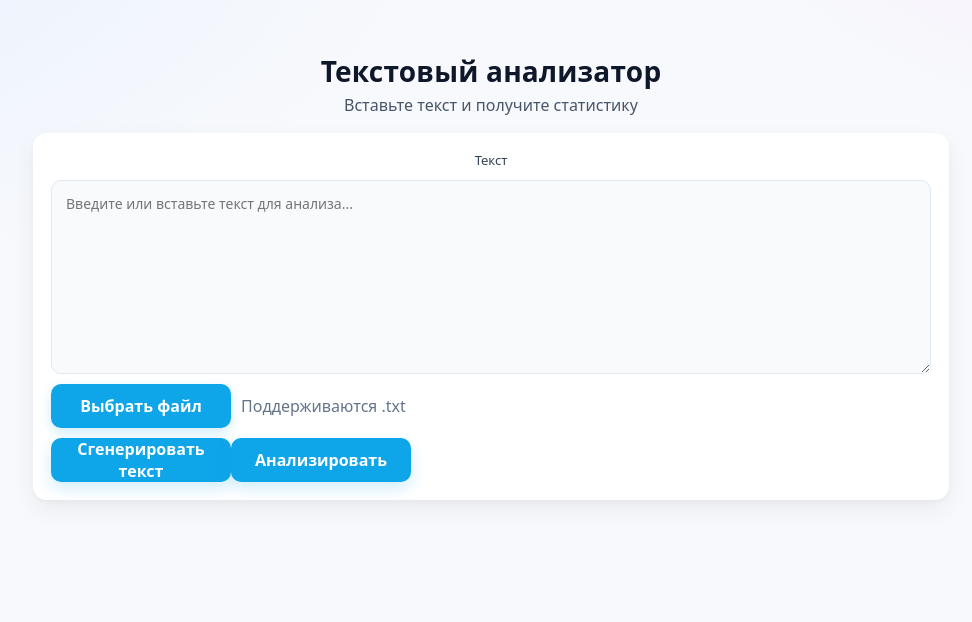
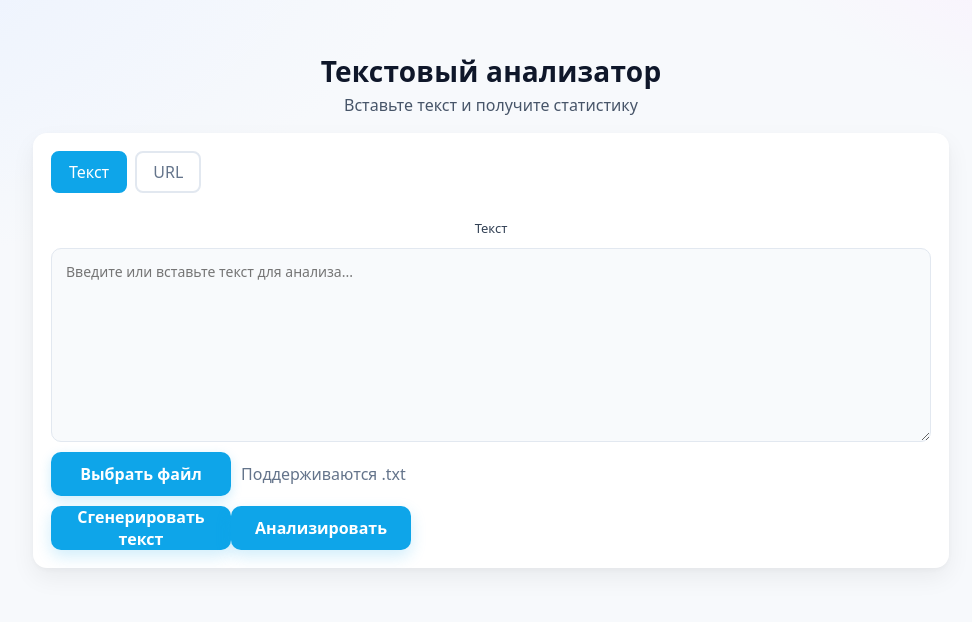
Before and after one commit to Tokimikichika/textquant, a Vue app in the folder frontend/: page / in a window 1280 px wide. Shown: the top 622 px of the page, without its empty margins (165-1137 px from the left). Built offline with nearby package versions, Linux system fonts and the light colour scheme.

Commit message:
feat: создания кнопки переключение, функции и стилей  для анализа URL

```diff
--- a/frontend/src/components/index.vue
+++ b/frontend/src/components/index.vue
@@ -8,6 +8,7 @@ export default {
       error: '',
       result: null,
       pickedFileName: '',
+      inputType: 'text',
     };
   },
   methods: {
@@ -39,13 +40,23 @@ export default {
       try {
         const payloadText = (this.text || '').trim();
         if (!payloadText) {
-          this.error = 'Введите текст';
+          this.error = this.inputType === 'url' ? 'Введите URL' : 'Введите текст';
           return;
         }
-        const res = await fetch('/api/v1/analyze/text', {
+
+        let endpoint, body;
+        if (this.inputType === 'url') {
+          endpoint = '/api/v1/analyze/url';
+          body = { url: payloadText };
+        } else {
+          endpoint = '/api/v1/analyze/text';
+          body = { text: payloadText };
+        }
+
+        const res = await fetch(endpoint, {
           method: 'POST',
           headers: { 'Content-Type': 'application/json' },
-          body: JSON.stringify({ text: payloadText })
+          body: JSON.stringify(body)
         });
         let json;
         try {
@@ -83,6 +94,16 @@ export default {
       } finally {
         this.loading = false;
       }
+    },
+    switchInputType(type) {
+      this.inputType = type;
+      this.text = '';
+      this.error = '';
+      this.result = null;
+      this.pickedFileName = '';
+      if (this.$refs && this.$refs.fileInput) {
+        try { this.$refs.fileInput.value = ''; } catch {}
+      }
     }
   }
 }
@@ -97,9 +118,33 @@ export default {
     <div class="main-grid" :class="{ single: !result }">
     <section class="card">
       <form @submit.prevent="analyze" class="form">
-        <label class="label" for="ta">Текст</label>
-        <textarea id="ta" v-model="text" rows="8" class="textarea" placeholder="Введите или вставьте текст для анализа..."></textarea>
-        <div class="file-row">
+        <div class="input-type-switcher">
+          <button
+            type="button"
+            class="switcher-btn"
+            :class="{ active: inputType === 'text' }"
+            @click="switchInputType('text')"
+          >
+            Текст
+          </button>
+          <button
+            type="button"
+            class="switcher-btn"
+            :class="{ active: inputType === 'url' }"
+            @click="switchInputType('url')"
+          >
+            URL
+          </button>
+        </div>
+        <label class="label" for="ta">{{ inputType === 'url' ? 'URL веб-страницы' : 'Текст' }}</label>
+        <textarea
+          id="ta"
+          v-model="text"
+          rows="8"
+          class="textarea"
+          :placeholder="inputType === 'url' ? 'Введите URL веб-страницы для анализа...' : 'Введите или вставьте текст для анализа...'"
+        ></textarea>
+        <div class="file-row" v-if="inputType === 'text'">
           <label class="file-label">
             <input ref="fileInput" class="file" type="file" accept=".txt,text/plain" @change="handleFile" />
             <span class="file-btn">Выбрать файл</span>
@@ -108,7 +153,15 @@ export default {
           </label>
         </div>
         <div class="actions">
-          <button class="btn btn-primary" type="button" :disabled="loading" @click="fillRandom()">Сгенерировать текст</button>
+          <button
+            class="btn btn-primary"
+            type="button"
+            :disabled="loading || inputType === 'url'"
+            @click="fillRandom()"
+            v-if="inputType === 'text'"
+          >
+            Сгенерировать текст
+          </button>
           <button class="btn btn-primary" type="submit" :disabled="loading || !(text && text.trim())">
             {{ loading ? 'Анализ…' : 'Анализировать' }}
           </button>
@@ -247,6 +300,35 @@ export default {
   box-shadow: 0 0 0 3px rgba(59, 130, 246, 0.15);
 }
 
+.input-type-switcher {
+  display: flex;
+  gap: 8px;
+  margin-bottom: 16px;
+}
+
+.switcher-btn {
+  appearance: none;
+  border: 2px solid #e2e8f0;
+  background: #fff;
+  color: #64748b;
+  border-radius: 8px;
+  padding: 8px 16px;
+  font-weight: 500;
+  cursor: pointer;
+  transition: all 0.2s ease;
+}
+
+.switcher-btn:hover {
+  border-color: #0ea5e9;
+  color: #0ea5e9;
+}
+
+.switcher-btn.active {
+  background: #0ea5e9;
+  border-color: #0ea5e9;
+  color: #fff;
+}
+
 .actions {
   display: flex;
   justify-content: flex-start;
```
